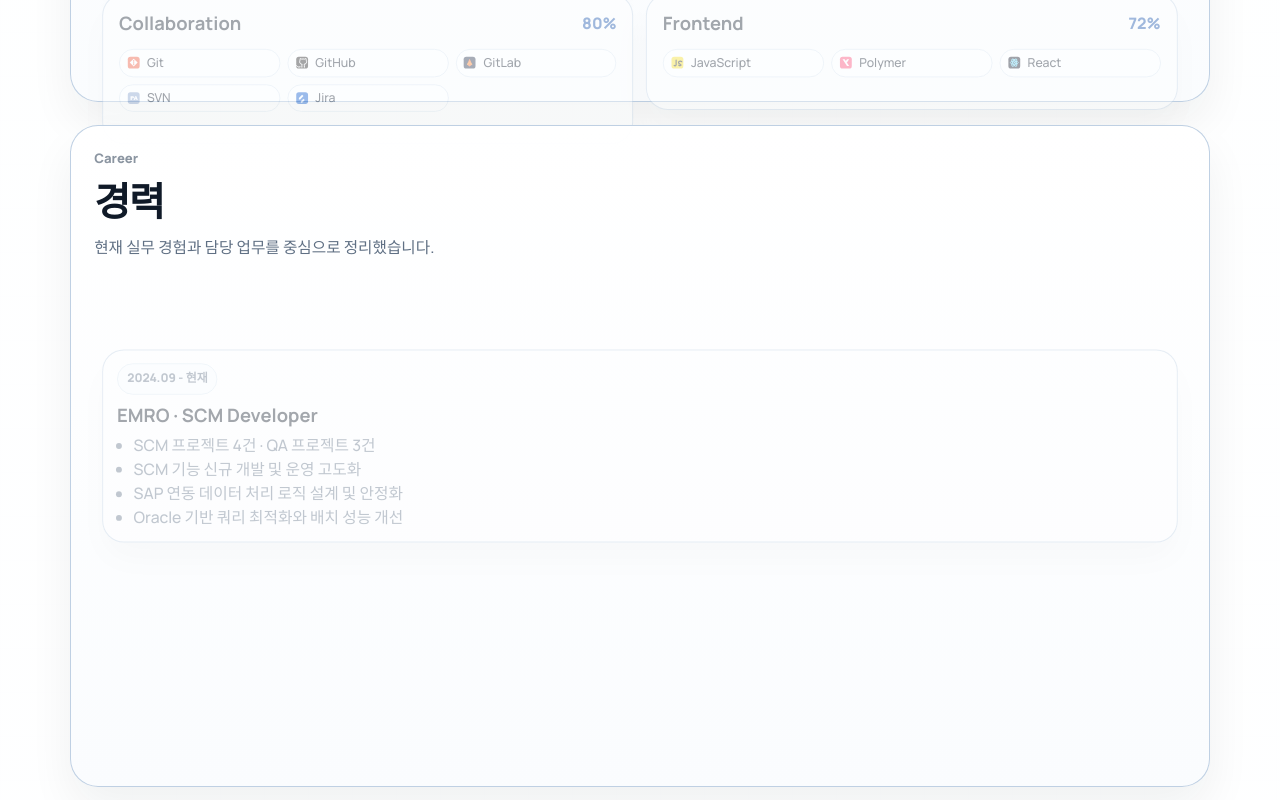
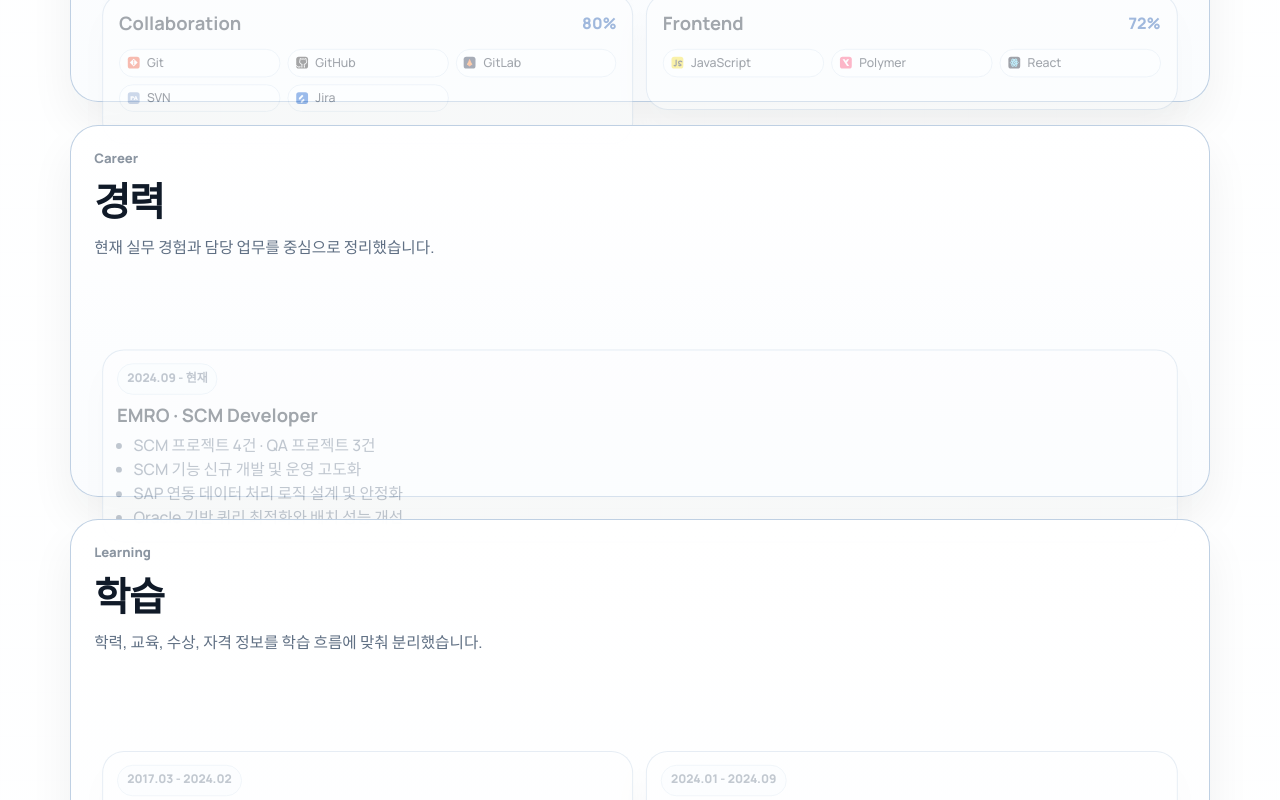
Before and after one commit to IanToo2/portfolio, a React (Vite) app: page / in a window 1280 px wide. Shown: the part 4500-5300 px from the top of the page. Built offline with nearby package versions, Linux system fonts and the light colour scheme.

Commit message:
fix: relax career and contact section height

```diff
--- a/src/styles/ui.css
+++ b/src/styles/ui.css
@@ -447,6 +447,11 @@ body.is-exporting-pdf .project-card {
   .is-scroll-enhanced .portfolio-section {
     min-height: calc(100svh - var(--snap-top-offset) - 1.8rem);
   }
+
+  .is-scroll-enhanced .portfolio-career,
+  .is-scroll-enhanced .portfolio-contact {
+    min-height: auto;
+  }
 }
 
 @media (max-width: 760px) {
```
